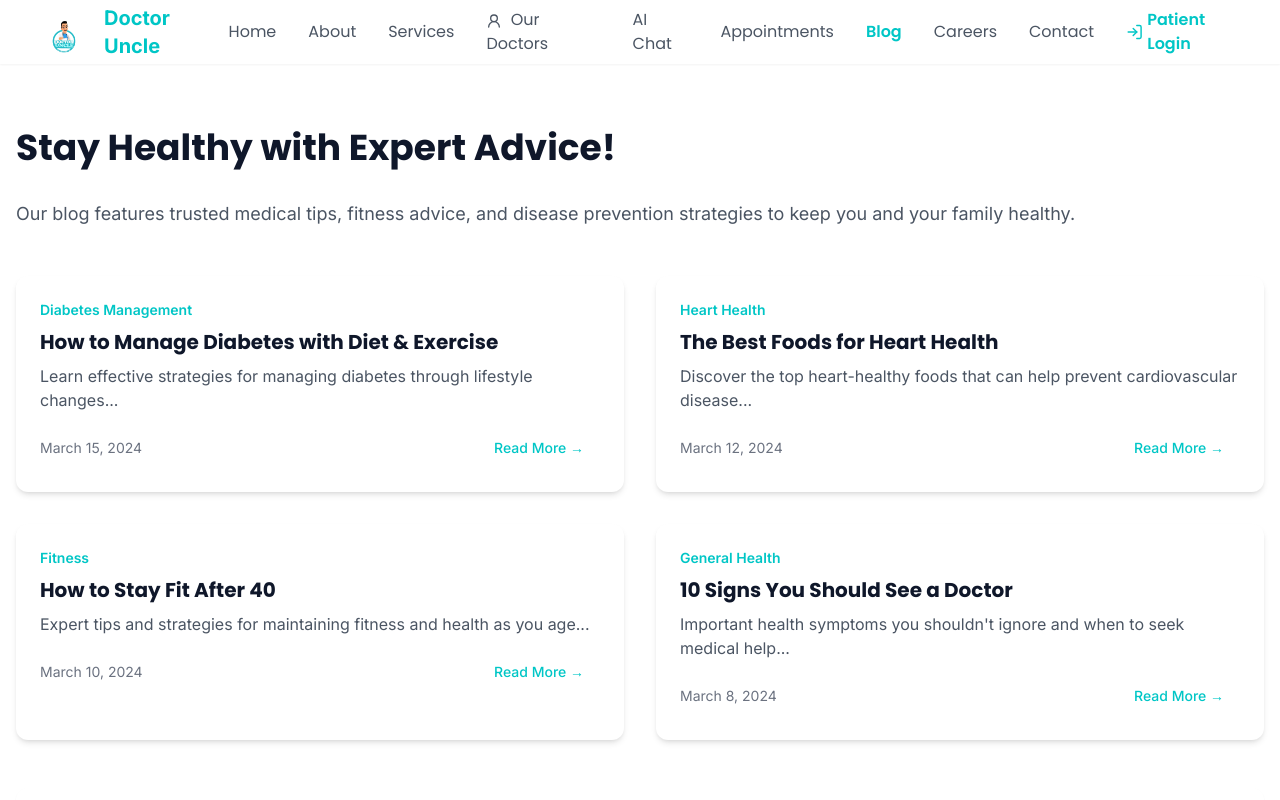
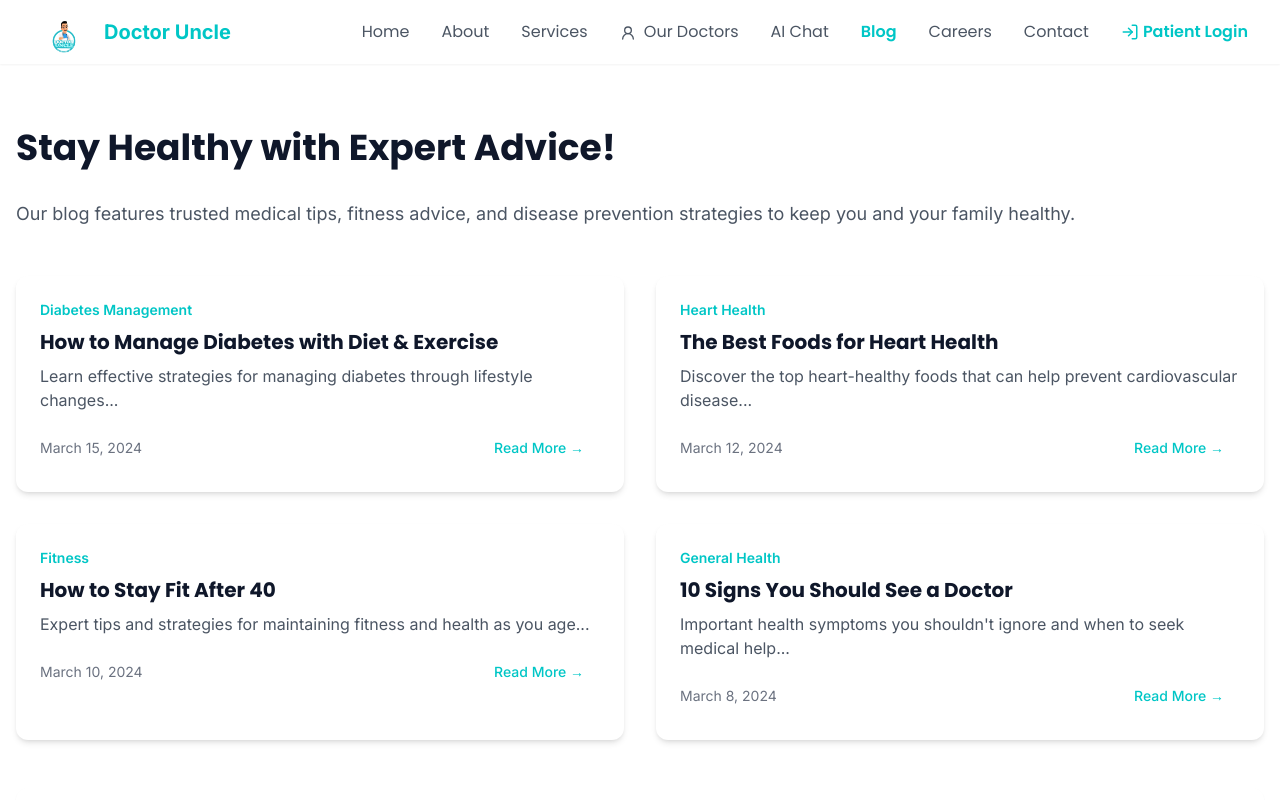
Before and after one commit to manzoornel/trustcare-pathway, a React (Vite) app: page /blog in a window 1280 px wide. Shown: the top 800 px of the page. Built offline with nearby package versions, Linux system fonts and the light colour scheme.

Commit message:
Remove appointment link from Navbar
Removes the appointment link from the Navbar component. The link is still available in other parts of the website.

```diff
--- a/src/components/Navbar.tsx
+++ b/src/components/Navbar.tsx
@@ -25,9 +25,6 @@ const Navbar = () => {
   }, {
     name: 'AI Chat',
     href: '/ai-chat'
-  }, {
-    name: 'Appointments',
-    href: '/appointments'
   }, {
     name: 'Blog',
     href: '/blog'
```
